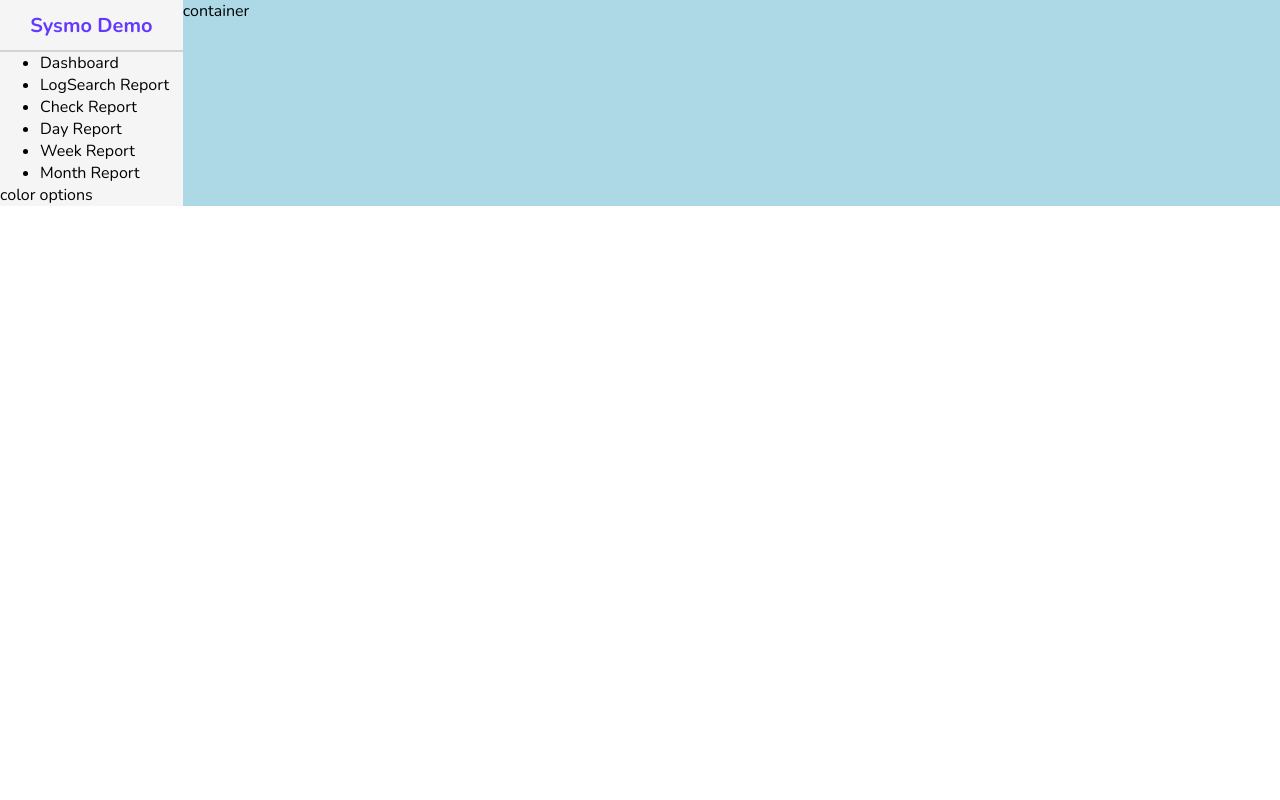
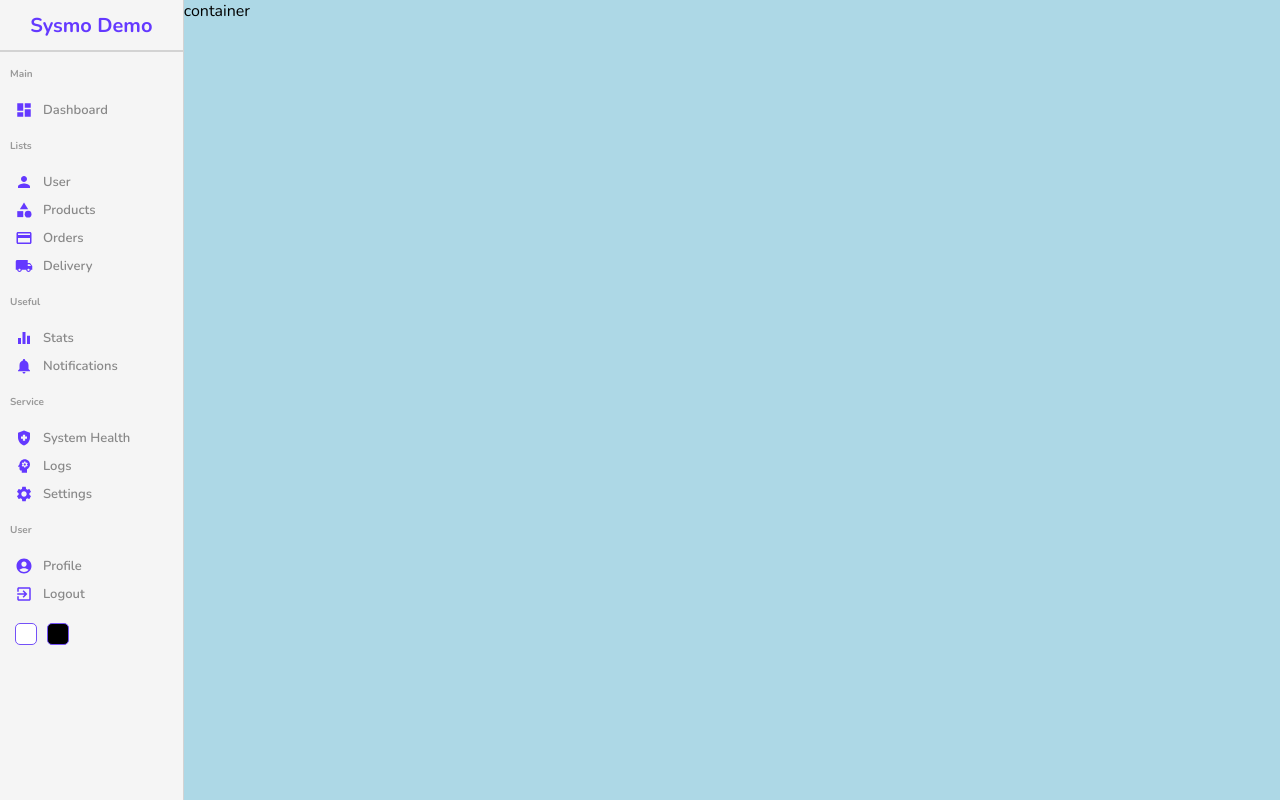
Before and after one commit to yuchi777/API-Data-CRUD, a React (Create React App) app: page / in a window 1280 px wide. Built offline with nearby package versions, Linux system fonts and the light colour scheme.

Commit message:
edit sidebar compoent

```diff
--- a/package.json
+++ b/package.json
@@ -3,6 +3,10 @@
   "version": "0.1.0",
   "private": true,
   "dependencies": {
+    "@emotion/react": "^11.9.0",
+    "@emotion/styled": "^11.8.1",
+    "@mui/icons-material": "^5.6.2",
+    "@mui/material": "^5.6.3",
     "@testing-library/jest-dom": "^5.16.4",
     "@testing-library/react": "^13.1.1",
     "@testing-library/user-event": "^13.5.0",
--- a/src/components/sidebar/Sidebar.jsx
+++ b/src/components/sidebar/Sidebar.jsx
@@ -1,4 +1,16 @@
 import "./sidebar.scss";
+import DashboardIcon from '@mui/icons-material/Dashboard';
+import PersonIcon from '@mui/icons-material/Person';
+import CategoryIcon from '@mui/icons-material/Category';
+import CreditCardIcon from '@mui/icons-material/CreditCard';
+import LocalShippingIcon from '@mui/icons-material/LocalShipping';
+import EqualizerIcon from '@mui/icons-material/Equalizer';
+import NotificationsIcon from '@mui/icons-material/Notifications';
+import HealthAndSafetyIcon from '@mui/icons-material/HealthAndSafety';
+import PsychologyIcon from '@mui/icons-material/Psychology';
+import SettingsIcon from '@mui/icons-material/Settings';
+import AccountCircleIcon from '@mui/icons-material/AccountCircle';
+import ExitToAppIcon from '@mui/icons-material/ExitToApp';
 
 const Sidebar = () => {
     return (
@@ -11,15 +23,65 @@ const Sidebar = () => {
             <hr />
             <div className="center">
                 <ul>
-                    <li>Dashboard</li>
-                    <li>LogSearch Report</li>
-                    <li>Check Report</li>
-                    <li>Day Report</li>
-                    <li>Week Report</li>
-                    <li>Month Report</li>
+                    <p className="title">Main</p>
+                    <li>
+                        <DashboardIcon className="icon"/>
+                        <span>Dashboard</span>
+                    </li>
+                    <p className="title">Lists</p>
+                    <li>
+                        <PersonIcon className="icon"/>
+                        <span>User</span>
+                    </li>
+                    <li>
+                        <CategoryIcon className="icon" />
+                        <span>Products</span>
+                    </li>
+                    <li>
+                        <CreditCardIcon className="icon" />
+                        <span>Orders</span>
+                    </li>
+                    <li>
+                        <LocalShippingIcon className="icon" />
+                        <span>Delivery</span>
+                    </li>
+                    <p className="title">Useful</p>
+                    <li>
+                        <EqualizerIcon className="icon" />
+                        <span>Stats</span>
+                    </li>
+                    <li>
+                        <NotificationsIcon className="icon" />
+                        <span>Notifications</span>
+                    </li>
+                    <p className="title">Service</p>
+                    <li>
+                        <HealthAndSafetyIcon className="icon" />
+                        <span>System Health</span>
+                    </li>
+                    <li>
+                        <PsychologyIcon className="icon" />
+                        <span>Logs</span>
+                    </li>
+                    <li>
+                        <SettingsIcon className="icon" />
+                        <span>Settings</span>
+                    </li>
+                    <p className="title">User</p>
+                    <li>
+                        <AccountCircleIcon className="icon" />
+                        <span>Profile</span>
+                    </li>
+                    <li>
+                        <ExitToAppIcon className="icon" />
+                        <span>Logout</span>
+                    </li>
                 </ul>
             </div>
-            <div className="bottom">color options</div>
+            <div className="bottom">
+                <div className="colorOption"></div>
+                <div className="colorOption"></div>
+            </div>
         </div>
     )
 }
--- a/src/components/sidebar/sidebar.scss
+++ b/src/components/sidebar/sidebar.scss
@@ -1,6 +1,15 @@
 .sidebar{
     background-color: whitesmoke;
     flex:1 ;
+    border-right: 0.5px solid lightgray;
+    min-height: 100vh;
+
+
+    hr{
+        // 調整水平線
+        height: 0;
+        border: 0.5px solid lightgray;
+    }
 
     .top{
         height:50px;
@@ -15,11 +24,68 @@
         }
     }
 
+    .center{
+        padding-left: 10px;
 
-    hr{
-        // 調整水平線
-        height: 0;
-        border: 0.5px solid lightgray;
+        ul{
+            list-style: none;
+            margin: 0;
+            padding: 0;
+
+            .title{
+                font-size: 10px;
+                font-weight: bold;
+                color: #999;
+                margin-top: 15px;
+                margin-bottom: 15px;
+            }
+
+            li{
+                display: flex;
+                align-items: center;
+                padding: 5px;
+                cursor: pointer;
+
+                &:hover{
+                    background-color: #ece8ff;
+                }
+
+                .icon{
+                    font-size: 18px;
+                    color: #6439ff;
+                }
+
+                span{
+                    font-size:13px;
+                    font-weight: 600;
+                    color: #888;
+                    margin-left: 10px;
+                }
+
+
+            }
+        }
     }
 
+    .bottom{
+        display: flex;
+        align-items: center;
+        margin: 10px;
+
+        .colorOption{
+            width:20px;
+            height:20px;
+            border-radius: 5px;
+            border:1px solid #7451f8;
+            cursor:pointer;
+            margin: 5px;
+
+            &:nth-child(1){
+                background-color: white;
+            }
+            &:nth-child(2){
+                background-color: black;
+            }
+        }
+    }
 }
```
Also changed, not shown: 1 other file (tests, documents, lock files or other folders).
